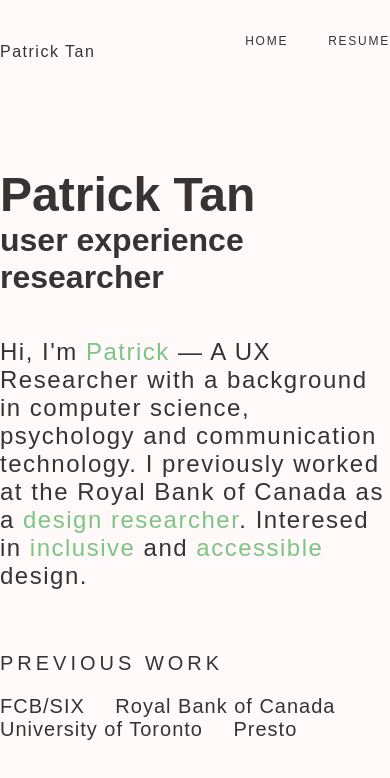
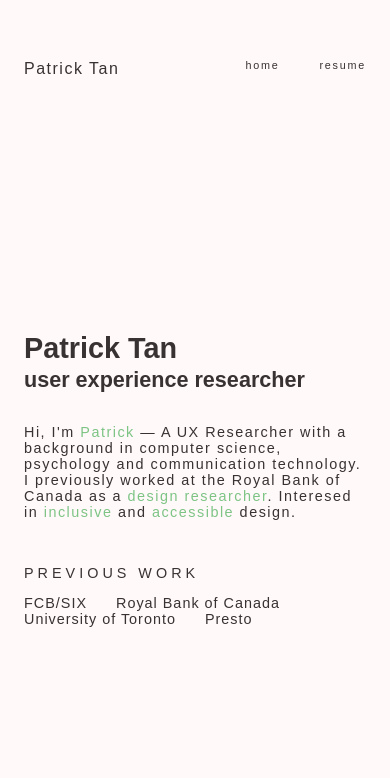
Before and after one commit to patrickm-tan/patricktan, a Gatsby site: page / in a window 390 px wide. Built offline with nearby package versions, Linux system fonts and the light colour scheme; Gatsby itself is replaced by a stand-in of ours.

Commit message:
Added responsive typography

```diff
--- a/gatsby-config.js
+++ b/gatsby-config.js
@@ -26,13 +26,13 @@ module.exports = {
     {
       resolve: `gatsby-plugin-manifest`,
       options: {
-        name: `gatsby-starter-default`,
-        short_name: `starter`,
+        name: `patricks-research-portfolio`,
+        short_name: `research`,
         start_url: `/`,
         background_color: `#663399`,
         theme_color: `#663399`,
         display: `minimal-ui`,
-        icon: `src/images/gatsby-icon.png`, // This path is relative to the root of the site.
+        icon: `src/images/favicon.png`, // This path is relative to the root of the site.
       },
     },
     // this (optional) plugin enables Progressive Web App + Offline functionality
--- a/src/components/theme/header/header.js
+++ b/src/components/theme/header/header.js
@@ -29,8 +29,8 @@ const Header = () => {
       </div>
       <div className="navigation">
         <nav>
-          <Link to="/">Home</Link>
-          <Link to="/">Resume</Link>
+          <Link to="/">home</Link>
+          <Link to="/">resume</Link>
         </nav>
       </div>
     </div>
--- a/src/components/theme/header/styles.scss
+++ b/src/components/theme/header/styles.scss
@@ -1,4 +1,5 @@
 @import "../../utilities/variables";
+@import "../../utilities/animations";
 
 header {
     height: $headerHeight;
@@ -13,7 +14,6 @@ header {
           font-weight: 300;
           text-decoration: none;
           letter-spacing: 1.5px;
-          color: $main-text;
           font-size: medium;
         }
       }
@@ -21,16 +21,19 @@ header {
         nav {
           a {
             margin: 0 20px;
-            text-decoration: none;
             letter-spacing: 1.75px;
-            text-transform: uppercase;
             font-size: 0.75rem;
-            color: $main-text;
             &:last-child {
               margin-right: 0px;
+            }
+            &:hover {
+                color: $links;
             }
           }
         }
       }
     }
+    animation-name: fade-in;
+	animation-fill-mode: both;
+	animation-duration: 1s;
   }
--- a/src/components/theme/layout/styles.scss
+++ b/src/components/theme/layout/styles.scss
@@ -1,6 +1,7 @@
 @import "../../utilities/variables";
 @import "../../utilities/base";
 @import "../../utilities/mixins";
+@import "../../utilities/animations";
 
 * {
     font-family: $font;
@@ -9,8 +10,8 @@
 
 .container {
     margin: 0 auto;
-    max-width: $desktop;
-    @include respond-to(mobile) { max-width: $tablet;}
+    max-width: 1200px;
+    padding: 24px;
 }
 
 main {
@@ -31,7 +32,6 @@ main {
 .subtitle {
     letter-spacing: 4px;
     font-weight: $fontweight-light;
-    font-size: $size-5;
     text-transform: uppercase;
 }
 
@@ -42,18 +42,12 @@ ul {
 ul li {
     display: inline;
     padding-right: 25px;
-    font-size: $size-5;
 }
 
-.is-green {
-    color: $green;
+.is-highlight {
+    color: $highlight;
 }
 
 h1, h2 {
     margin: 0;
 }
-
-@keyframes fade-in {
-    0% { opacity: 0; }
-    100% { opacity: 1; }
-  }
--- /dev/null
+++ b/src/components/utilities/_animations.scss
@@ -0,0 +1,4 @@
+@keyframes fade-in {
+    0% { opacity: 0; }
+    100% { opacity: 1; }
+  }
--- a/src/components/utilities/_base.scss
+++ b/src/components/utilities/_base.scss
@@ -3,7 +3,8 @@
 
 //Base Font Size
 html {
-  font-size: 16px;
+    @include interpolate(font-size, 320px, 1366px, 14px, 20px);
+    color: $main-text;
 }
 
 body {
@@ -11,29 +12,21 @@ body {
     background-color: $background;
 }
 
-h1, h2, p {
-    color: $main-text;
-}
-
-h1 {
-    font-size: $size-1;
-}
-
-h2 {
-    font-size: $size-3;
+h1,h2,h3,h4,h5 {
+	@include interpolate((padding-top, padding-bottom), 20rem, 70rem, 0rem, .5rem);
 }
 
 p {
-    font-size: $size-4;
     letter-spacing: 1.5px;
     font-weight: 400;
 }
 
 //Links
 a {
+    display: inline-block;
     text-decoration: none;
     letter-spacing: 1px;
     &:hover {
-        color: $green;
+        color: $links;
     }
 }
--- a/src/components/utilities/_mixins.scss
+++ b/src/components/utilities/_mixins.scss
@@ -1,17 +1,36 @@
 @import "./variables";
 
+// Fluid Typography mixins provided by Mike Riethmuller
+// https://www.madebymike.com.au/writing/fluid-type-calc-examples/
 
-@mixin respond-to($media) {
-    @if $media == small {
-        @media only screen and (min-width: 576px) { @content; }
-    }
-    @else if $media == medium {
-        @media only screen and (min-width: 768px) { @content; }
-    }
-    @else if $media == large {
-        @media only screen and (min-width: 992px) { @content; }
-    }
-    @else if $media == extralarge {
-        @media only screen and (min-width: 1200px) { @content; }
-    }
-  }
+@mixin interpolate($properties, $min-screen, $max-screen, $min-value, $max-value) {
+	& {
+		@each $property in $properties {
+			#{$property}: $min-value;
+		}
+
+		@media screen and (min-width: $min-screen) {
+			@each $property in $properties {
+				#{$property}: calc-interpolation($min-screen, $min-value, $max-screen, $max-value);
+			}
+		}
+
+		@media screen and (min-width: $max-screen) {
+			@each $property in $properties {
+				#{$property}: $max-value;
+			}
+		}
+	}
+}
+
+@function calc-interpolation($min-screen, $min-value, $max-screen, $max-value) {
+	$a: ($max-value - $min-value) / ($max-screen - $min-screen);
+	$b: $min-value - $a * $min-screen;
+
+	$sign: "+";
+	@if ($b < 0) {
+		$sign: "-";
+		$b: abs($b);
+	}
+	@return calc(#{$a*100}vw #{$sign} #{$b});
+}
--- a/src/components/utilities/_variables.scss
+++ b/src/components/utilities/_variables.scss
@@ -5,9 +5,9 @@ $font: Work-Sans, sans-serif;
 
 //Colors
 $background: #fff9f9;
-$slate: #393232;
 $main-text: #393232;
-$green: #7dc485;;
+$links: #8e9490;
+$highlight: #7dc485;
 
 //Component Sizes
 $headerHeight: 80px;
@@ -26,10 +26,3 @@ $size-7: 0.75rem !default;
 $fontweight-light: 400;
 $fontweight-medium: 600;
 $fontweight-semibold: 800;
-
-//Desktop Sizes
-$gap: 32px !default;
-$tablet: 769px !default;
-$desktop: 960px + (2 * $gap) !default;
-$widescreen: 1152px + (2 * $gap) !default;
-$fullhd: 1344px + (2 * $gap) !default;
--- a/src/pages/index.js
+++ b/src/pages/index.js
@@ -13,14 +13,14 @@ const IndexPage = () => (
         <h1>Patrick Tan</h1>
         <h2>user experience researcher</h2>
         <br/>
-        <p>Hi, I'm <span className="is-green">Patrick</span> — A UX Researcher with a background in computer science, psychology and communication technology. I previously worked at the Royal Bank of Canada as a <span className="is-green">design researcher</span>. Interesed in <span className="is-green">inclusive</span> and <span className="is-green">accessible</span> design.</p>
+        <p>Hi, I'm <span className="is-highlight">Patrick</span> — A UX Researcher with a background in computer science, psychology and communication technology. I previously worked at the Royal Bank of Canada as a <span className="is-highlight">design researcher</span>. Interesed in <span className="is-highlight">inclusive</span> and <span className="is-highlight">accessible</span> design.</p>
         <br/>
         <p className="subtitle">previous work</p>
         <ul>
-          <li> <Link to = {'./projects/royal-bank-of-canada'}>FCB/SIX</Link></li>
+          <li> <Link to = {'./projects/fcbsix'}>FCB/SIX</Link></li>
           <li> <Link to = {'./projects/royal-bank-of-canada'}>Royal Bank of Canada</Link></li>
-          <li> <Link to = {'./projects/royal-bank-of-canada'}>University of Toronto</Link></li>
-          <li> <Link to = {'./projects/royal-bank-of-canada'}>Presto</Link></li>
+          <li> <Link to = {'./projects/university-of-toronto'}>University of Toronto</Link></li>
+          <li> <Link to = {'./projects/presto'}>Presto</Link></li>
         </ul>
       </div>
     </div>
--- /dev/null
+++ b/src/projects/fcbsix.mdx
@@ -0,0 +1,5 @@
+---
+path: "/projects/fcbsix"
+date: "2019-08-29"
+title: "FCB/SIX Toronto"
+---
```
Also changed, not shown: src/pages/test.mdx (deleted, +0 -7 lines), src/projects/royal-bank-of-canada.mdx (+0 -11 lines), README.md, src/images/favicon.png (added).
